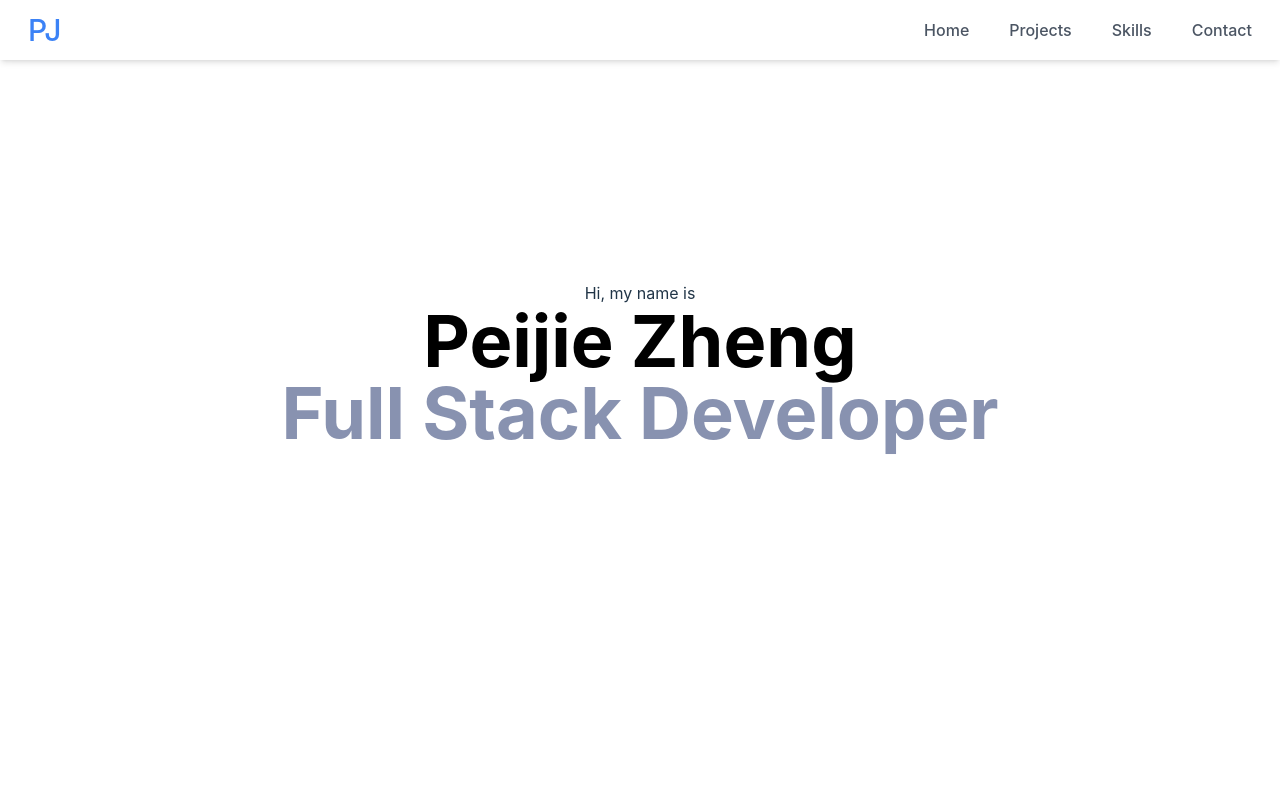
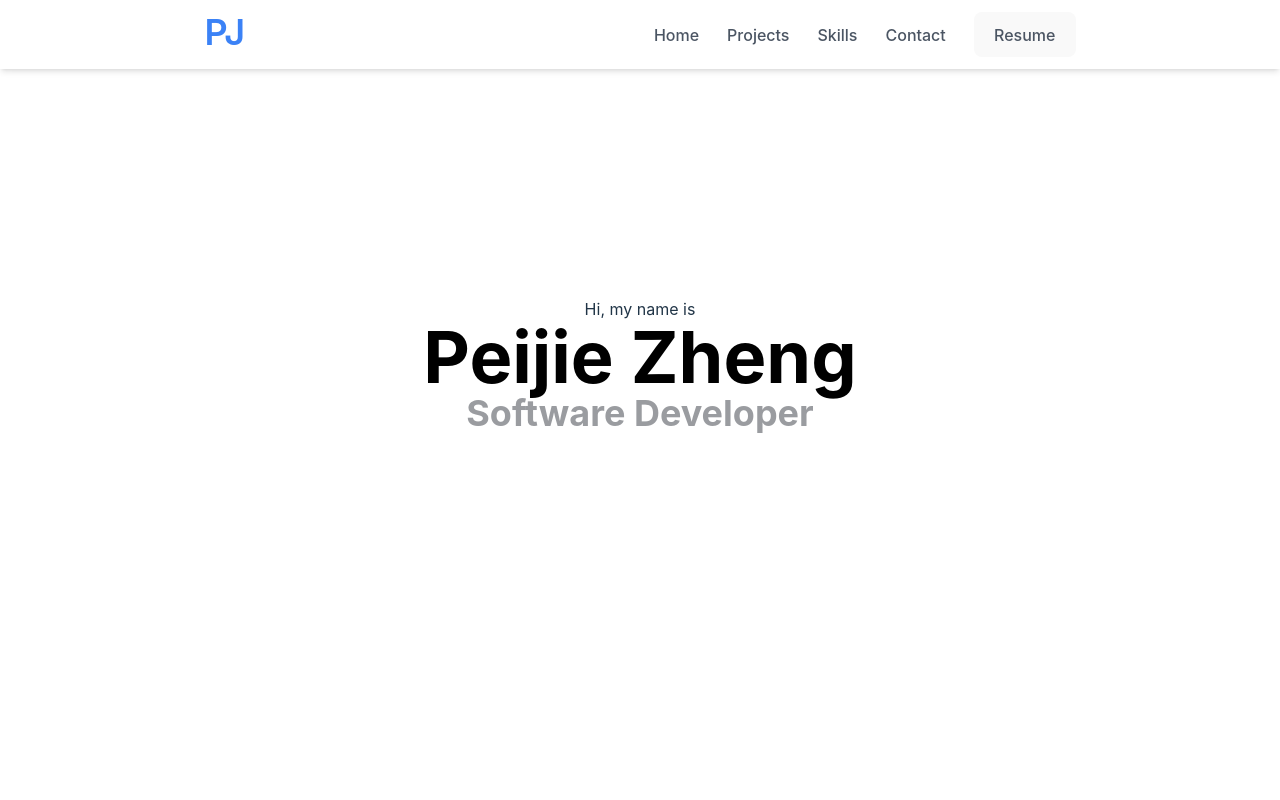
Before and after one commit to peijie36/peijie36.github.io, a React (Vite) app: page / in a window 1280 px wide. Shown: the top 800 px of the page. Built offline with nearby package versions, Linux system fonts and the light colour scheme.

Commit message:
Adjusted nav bar and other files

```diff
--- a/index.html
+++ b/index.html
@@ -4,7 +4,7 @@
     <meta charset="UTF-8" />
     <link rel="icon" type="image/png" href="/public/peijie_avatar.png" />
     <meta name="viewport" content="width=device-width, initial-scale=1.0" />
-    <title>Peijie Zheng Portfolio</title>
+    <title>Peijie Zheng</title>
   </head>
   <body>
     <div id="root"></div>
--- a/src/components/Home/Home.jsx
+++ b/src/components/Home/Home.jsx
@@ -8,8 +8,8 @@ const Home = () => {
                 <h1 className="text-4xl sm:text-7xl font-bold text-black">
                     Peijie Zheng
                 </h1>
-                <h2 className="text-3xl sm:text-7xl font-bold text-[#8892b0]">
-                    Full Stack Developer
+                <h2 className="text-xl sm:text-4xl font-bold text-[#9a9ca0]">
+                    Software Developer
                 </h2>
             </div>
         </div>
--- a/src/components/Navbar/Navbar.jsx
+++ b/src/components/Navbar/Navbar.jsx
@@ -4,13 +4,11 @@ import { Link } from "react-scroll";
 const Navbar = () => {
     return (
         <>
-            <nav className="flex justify-between m-auto py-3 bg-white/80 backdrop-blur-md shadow-md fixed w-full top-0 left-0 right-0 z-10">
-                <div className="items-center">
-                    <h3 className="text-3xl font-medium text-blue-500 px-7">
-                        PJ
-                    </h3>
-                </div>
-                <div className="items-center hidden space-x-10 lg:flex px-7">
+            <nav className="flex justify-around m-auto py-3 bg-white/80 backdrop-blur-md shadow-md fixed w-full top-0 left-0 right-0 z-10">
+                <h3 className="text-4xl font-semibold text-blue-500 px-3">
+                    PJ
+                </h3>
+                <div className="items-center hidden space-x-7 lg:flex px-3">
                     <Link to="home" smooth={true} duration={500} className="nav-item">
                         Home
                     </Link>
@@ -23,6 +21,7 @@ const Navbar = () => {
                     <Link to="contact" smooth={true} duration={500} className="nav-item">
                         Contact
                     </Link>
+                    <button className="nav-item">Resume</button>
                 </div>
             </nav>
         </>
```
